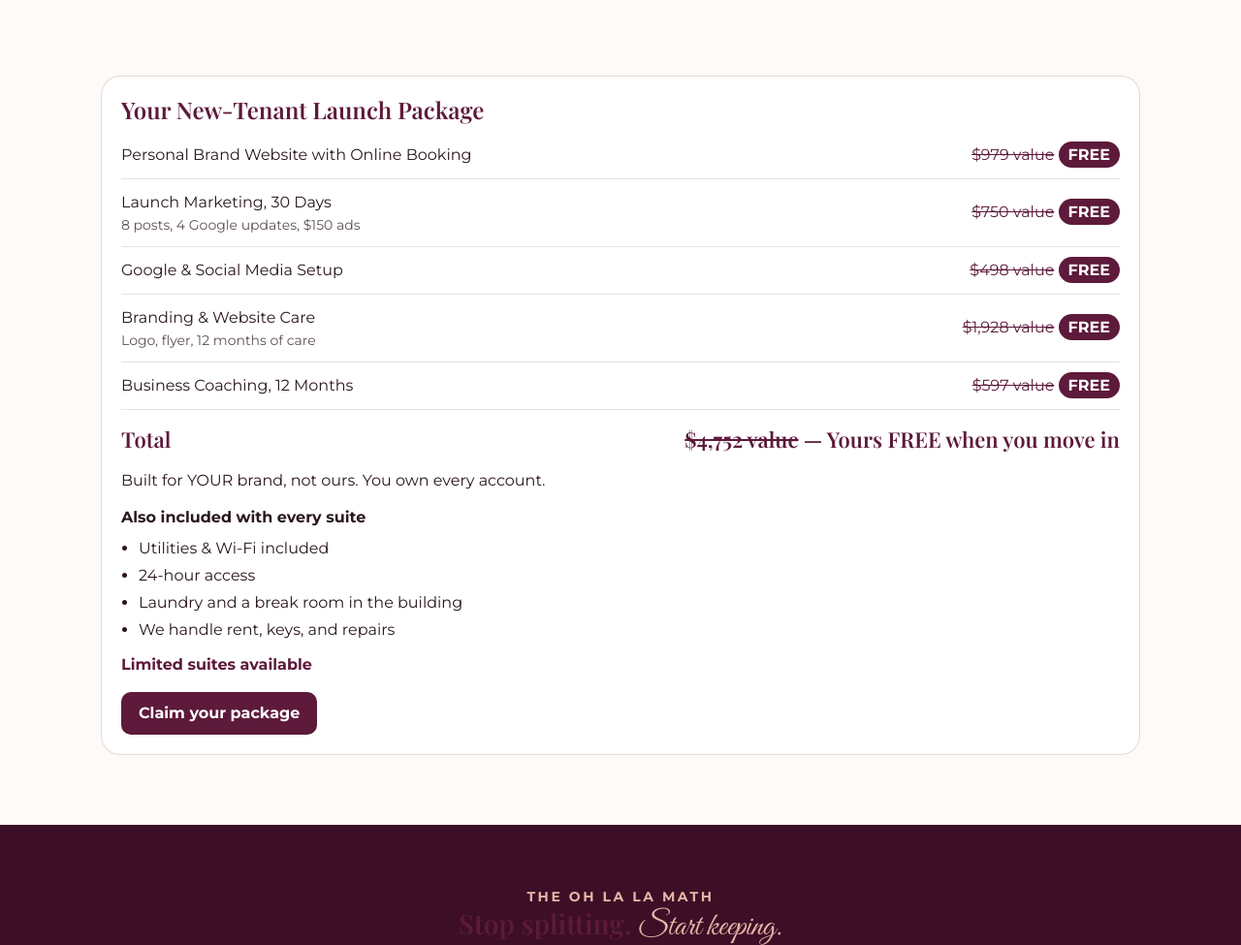
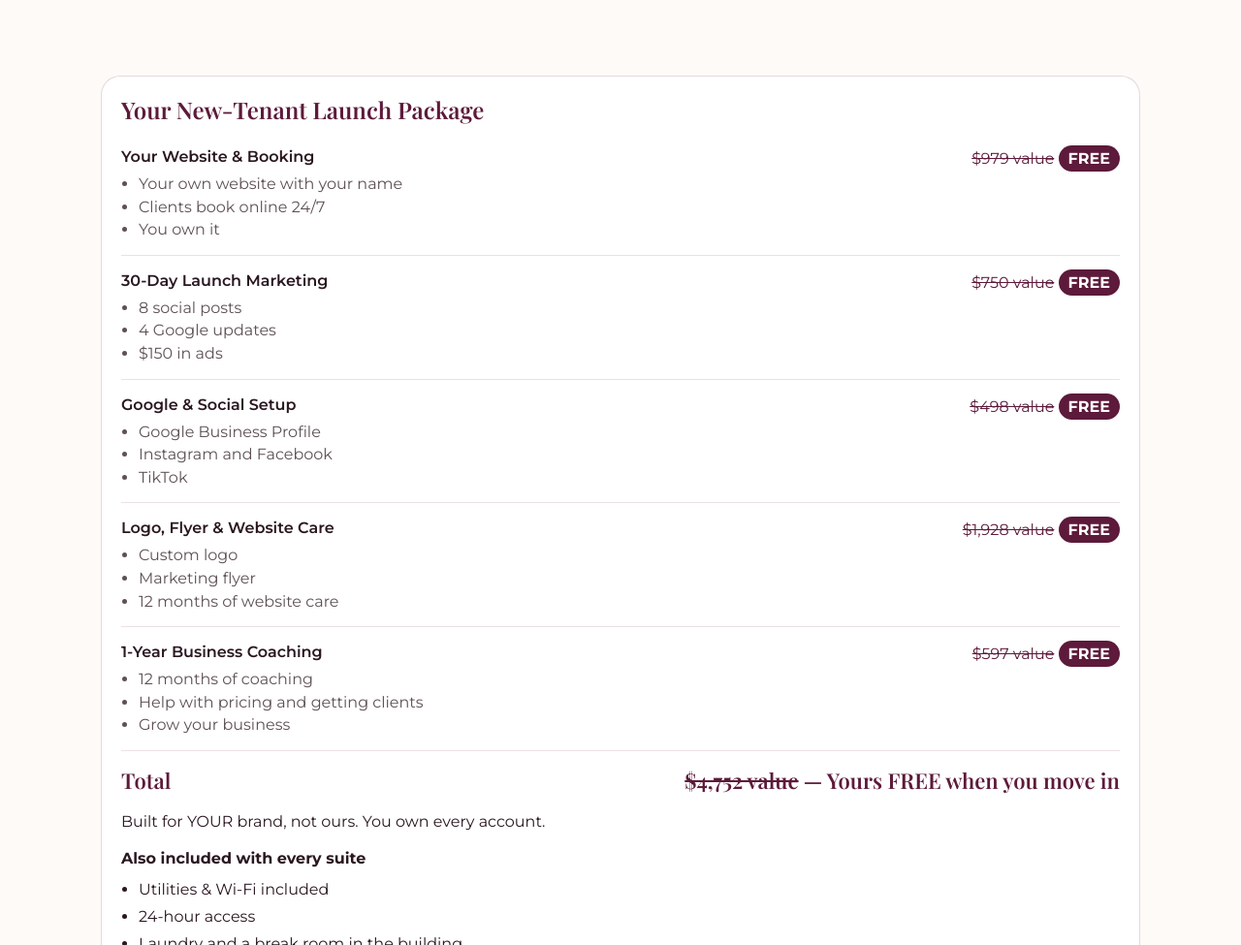
Before and after one commit to louis10251988/ohlala-website, a plain HTML site: page index.html in a window 1280 px wide. Shown: the part 900-1875 px from the top of the page at 97% size. Drawn offline with nearby package versions, Linux system fonts and the light colour scheme.

Commit message:
Add three short points under each launch-package item.
The five titles and values stay in Louis's final order, and the total stays $4,752.

Co-authored-by: louis10251988 <louis10251988@users.noreply.github.com>

```diff
--- a/index.html
+++ b/index.html
@@ -10,7 +10,7 @@
 <link rel="preconnect" href="https://fonts.googleapis.com">
 <link rel="preconnect" href="https://fonts.gstatic.com" crossorigin>
 <link rel="preload" as="image" href="images/real/suite-1.webp" fetchpriority="high">
-<link rel="stylesheet" href="/styles.css?v=20261122p">
+<link rel="stylesheet" href="/styles.css?v=20261122q">
 <link rel="stylesheet" href="https://fonts.googleapis.com/css2?family=Great+Vibes&family=Montserrat:wght@400;600;700&family=Playfair+Display:wght@600;700&display=swap">
 <script type="application/ld+json">
 {
@@ -102,11 +102,11 @@
     <div class="offer-card" id="launch-package">
       <h2>Your New-Tenant Launch Package</h2>
       <ul class="stack">
-        <li><span class="stack-name">Personal Brand Website with Online Booking</span><span class="vals"><s>$979 value</s> <b>FREE</b></span></li>
-        <li><span class="stack-name">Launch Marketing, 30 Days<span class="stack-sub">8 posts, 4 Google updates, $150 ads</span></span><span class="vals"><s>$750 value</s> <b>FREE</b></span></li>
-        <li><span class="stack-name">Google &amp; Social Media Setup</span><span class="vals"><s>$498 value</s> <b>FREE</b></span></li>
-        <li><span class="stack-name">Branding &amp; Website Care<span class="stack-sub">Logo, flyer, 12 months of care</span></span><span class="vals"><s>$1,928 value</s> <b>FREE</b></span></li>
-        <li><span class="stack-name">Business Coaching, 12 Months</span><span class="vals"><s>$597 value</s> <b>FREE</b></span></li>
+        <li><div class="stack-name">Your Website &amp; Booking<ul class="stack-points"><li>Your own website with your name</li><li>Clients book online 24/7</li><li>You own it</li></ul></div><span class="vals"><s>$979 value</s> <b>FREE</b></span></li>
+        <li><div class="stack-name">30-Day Launch Marketing<ul class="stack-points"><li>8 social posts</li><li>4 Google updates</li><li>$150 in ads</li></ul></div><span class="vals"><s>$750 value</s> <b>FREE</b></span></li>
+        <li><div class="stack-name">Google &amp; Social Setup<ul class="stack-points"><li>Google Business Profile</li><li>Instagram and Facebook</li><li>TikTok</li></ul></div><span class="vals"><s>$498 value</s> <b>FREE</b></span></li>
+        <li><div class="stack-name">Logo, Flyer &amp; Website Care<ul class="stack-points"><li>Custom logo</li><li>Marketing flyer</li><li>12 months of website care</li></ul></div><span class="vals"><s>$1,928 value</s> <b>FREE</b></span></li>
+        <li><div class="stack-name">1-Year Business Coaching<ul class="stack-points"><li>12 months of coaching</li><li>Help with pricing and getting clients</li><li>Grow your business</li></ul></div><span class="vals"><s>$597 value</s> <b>FREE</b></span></li>
       </ul>
       <div class="stack-total"><span>Total</span><span><s>$4,752 value</s> — Yours FREE when you move in</span></div>
       <p class="offer-own">Built for YOUR brand, not ours. You own every account.</p>
@@ -306,7 +306,7 @@
 </script>
 <!-- /site-footer -->
 
-<script src="/earnings-calc.js?v=20261122p"></script>
+<script src="/earnings-calc.js?v=20261122q"></script>
 <script>
 const PHONE_LINK='<a href="tel:+18434209965">(843) 420-9965</a>';
 document.getElementById('tourForm').addEventListener('submit',async e=>{
--- a/scripts/chrome.mjs
+++ b/scripts/chrome.mjs
@@ -2,7 +2,7 @@
  * The only header and footer for the site.
  * scripts/apply-chrome.mjs stamps every page. scripts/render-pros.mjs uses the same functions.
  */
-export const ASSET = "20261122p";
+export const ASSET = "20261122q";
 export const cssHref = `/styles.css?v=${ASSET}`;
 export const fontHref = "https://fonts.googleapis.com/css2?family=Great+Vibes&family=Montserrat:wght@400;600;700&family=Playfair+Display:wght@600;700&display=swap";
 
--- a/styles.css
+++ b/styles.css
@@ -82,9 +82,10 @@ section{padding:48px 0}
 .offer-card,.form-card,.loc-card{background:#fff;border:1px solid rgba(122,48,64,.18);border-radius:20px;padding:20px}
 .offer-card h2{font-size:24px;margin-bottom:8px}
 .stack{list-style:none}
-.stack li{display:flex;flex-direction:column;gap:4px;padding:12px 0;border-bottom:1px solid rgba(122,48,64,.15);font-size:16px}
-.stack-name{display:flex;flex-direction:column;gap:2px}
-.stack-sub{display:block;font-size:14px;line-height:1.35;font-weight:500;color:var(--muted)}
+.stack > li{display:flex;flex-direction:column;gap:6px;padding:14px 0;border-bottom:1px solid rgba(122,48,64,.15);font-size:16px}
+.stack-name{display:flex;flex-direction:column;gap:4px;font-weight:600}
+.stack-points{list-style:disc;margin:0;padding-left:18px;color:var(--muted);font-weight:500}
+.stack-points li{display:list-item;margin:0;padding:1px 0;border:0;font-size:16px;line-height:1.35}
 .stack s,.stack-total s{color:var(--burgundy)}
 .stack b{align-self:flex-start;color:#fff;background:var(--burgundy);font-size:16px;font-weight:700;padding:4px 10px;border-radius:999px}
 .stack-total{display:flex;flex-direction:column;gap:4px;padding-top:14px;font-family:var(--serif);font-size:22px;color:var(--burgundy)}
@@ -182,7 +183,8 @@ body.menu-open .msticky,.msticky.is-away{display:none}
   .benefit h2{margin:0 0 8px}
   .benefit-full{display:block;color:var(--ink)}
   .benefit-short{display:none}
-  .stack li{flex-direction:row;justify-content:space-between;align-items:center}
+  .stack > li{flex-direction:row;justify-content:space-between;align-items:flex-start;gap:24px}
+  .stack .vals{flex:none;padding-top:2px}
   .stack-total{flex-direction:row;justify-content:space-between;align-items:baseline}
   .reel{display:grid;grid-template-columns:repeat(6,1fr);overflow:visible}
   .reel img{width:100%;flex:none}
```
Also changed, not shown: 404.html (+1 -1 lines), earnings.html (+2 -2 lines), faq.html (+1 -1 lines), locations/index.html (+2 -2 lines), locations/summerville.html (+2 -2 lines), pros/avery-cole.html (+1 -1 lines), pros/join.html (+1 -1 lines), pros/jordan-hale.html (+1 -1 lines), pros/quinn-parker.html (+1 -1 lines), pros/riley-brooks.html (+1 -1 lines), pros/rowan-ellis.html (+1 -1 lines), pros/sage-nguyen.html (+1 -1 lines), services.html (+1 -1 lines), suites.html (+1 -1 lines).
